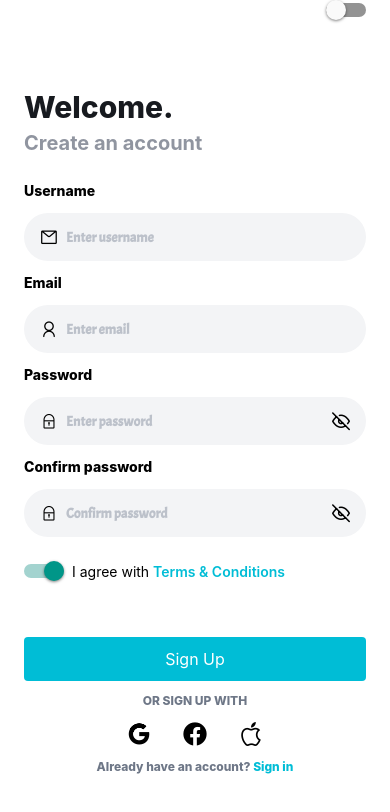
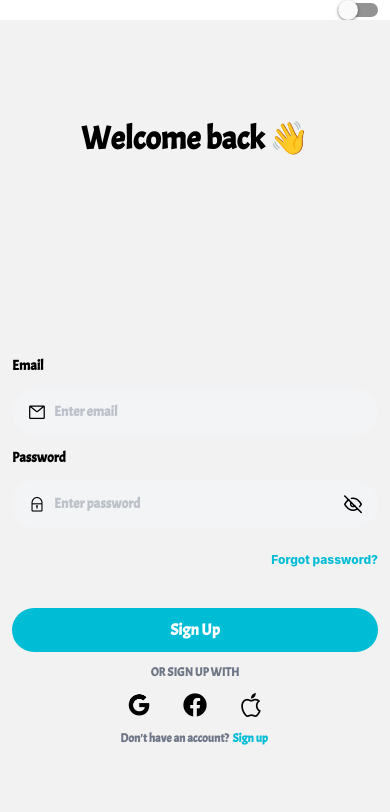
Before and after one commit to tonnyhc/BeastPhysique, a React Native app in the folder app/: screen /Login in a window 390 px wide. Shown: the top 812 px of the page. Built offline with nearby package versions, Linux system fonts and the light colour scheme.

Commit message:
Installed react native navigation and created a navigation between register and login screens

```diff
--- a/app/App.tsx
+++ b/app/App.tsx
@@ -1,12 +1,4 @@
 import { StatusBar } from "expo-status-bar";
-import {
-  SafeAreaView,
-  Switch,
-  Text,
-  View,
-  Button,
-  TextInput
-} from "react-native";
 import { useColorScheme } from "nativewind";
 
 import { useFonts } from "expo-font";
@@ -16,6 +8,10 @@ SplashScreen.preventAutoHideAsync();
 
 import Register from "./screens/Register";
 import { useCallback } from "react";
+import Login from "./screens/Login";
+import { NavigationContainer } from "@react-navigation/native";
+import StackNavigator from "./StackNavigator";
+import { SafeAreaView, Switch, View } from "react-native";
 
 export default function App() {
   const [isLoaded] = useFonts({
@@ -29,17 +25,33 @@ export default function App() {
     }
   }, [isLoaded]);
 
-  const onChangeColorScheme = ():void => {
-    setColorScheme(colorScheme === "light" ? "dark" : "light")
-  }
+  const onChangeColorScheme = (): void => {
+    setColorScheme(colorScheme === "light" ? "dark" : "light");
+  };
 
   return (
-    <SafeAreaView onLayout={onLayoutRootView} className="flex-1 font-acme dark:bg-darkBg">
-      <View className="flex-1 justify-center px-6 font-acme ">
-        <Switch className="self-end" onChange={onChangeColorScheme} value={colorScheme == 'dark'} />
-        <Register />
-      </View>
-      <StatusBar style={colorScheme == 'dark' ? 'light' : 'dark'} />
-    </SafeAreaView>
+    <NavigationContainer onReady={onLayoutRootView}>
+        {/* <SafeAreaView
+          onLayout={onLayoutRootView}
+          className="flex-1 font-acme dark:bg-darkBg"
+        > */}
+
+          <Switch
+            className="self-end mr-3"
+            onChange={onChangeColorScheme}
+            value={colorScheme == "dark"}
+          />
+          <StackNavigator />
+          <StatusBar style={colorScheme == "dark" ? "light" : "dark"} />
+        {/* </SafeAreaView> */}
+    </NavigationContainer>
   );
 }
+
+{
+  /*
+<View className="flex-1  px-6 font-acme ">
+<Register />
+<Login />
+</View> */
+}
--- /dev/null
+++ b/app/StackNavigator.tsx
@@ -0,0 +1,23 @@
+import { createStackNavigator } from "@react-navigation/stack";
+import Login from "./screens/Login";
+import Register from "./screens/Register";
+
+const Stack = createStackNavigator();
+
+const StackNavigator:React.FC = () => {
+  return (
+    <Stack.Navigator
+      screenOptions={{
+        headerShown: false,
+
+      }}
+    >
+      <Stack.Group>
+        <Stack.Screen name="Login" component={Login} />
+        <Stack.Screen name='Register' component={Register} />
+      </Stack.Group>
+    </Stack.Navigator>
+  );
+};
+
+export default StackNavigator;
--- /dev/null
+++ b/app/components/LoginForm.tsx
@@ -0,0 +1,100 @@
+import { useColorScheme } from "nativewind";
+import { AntDesign, Feather, FontAwesome5 } from "@expo/vector-icons";
+
+import { FormField } from "../ts/types";
+import { View, Text, TouchableOpacity } from "react-native";
+import ReusableInput from "./common/ReusableInput";
+import { useNavigation } from "@react-navigation/native";
+
+const LoginForm:React.FC =() => {
+    const {colorScheme} = useColorScheme();
+    const navigation = useNavigation();
+    const formFields: FormField[] = [
+        {
+          label: "Email",
+          leftIcon: (
+            <AntDesign
+              name="mail"
+              size={18}
+              color={colorScheme == "dark" ? "#DEE1E6FF" : "black"}
+            />
+          ),
+          placeholder: "Enter email",
+        },
+        {
+          label: "Password",
+          leftIcon: (
+            <AntDesign
+              name="lock"
+              size={18}
+              color={colorScheme == "dark" ? "#DEE1E6FF" : "black"}
+            />
+          ),
+          rightIcon: (
+            <Feather
+              name="eye-off"
+              size={18}
+              color={colorScheme == "dark" ? "#DEE1E6FF" : "black"}
+            />
+          ),
+          placeholder: "Enter password",
+          isPassword: true,
+        },
+      ];
+    return (
+        <View>
+        {formFields.map((field) => (
+          <View className="mb-3" key={field.label}>
+            <ReusableInput
+              placeholder={field.placeholder}
+              label={field.label}
+              leftIcon={field.leftIcon}
+              rightIcon={field.rightIcon}
+              isPassword={field.isPassword}
+            />
+          </View>
+        ))}
+        <Text className="text-blueText font-extrabold self-end my-3 text-xs dark:text-grayText">
+          Forgot password?
+        </Text>
+        <View className="mt-7 justify-center gap-3">
+          <TouchableOpacity className="px-4 items-center rounded-3xl h-11 justify-center bg-light-submitBtn">
+            <Text className="text-base text-white font-extrabold font-acme">
+              Sign Up
+            </Text>
+          </TouchableOpacity>
+          <Text className="self-center text-xs font-extrabold font-acme text-helperText dark:dark-helperText">
+            OR SIGN UP WITH
+          </Text>
+          <View className="flex-row self-center gap-8">
+            <AntDesign
+              name="google"
+              size={24}
+              color={colorScheme == "dark" ? "#DEE1E6FF" : "black"}
+            />
+            <FontAwesome5
+              name="facebook"
+              size={24}
+              color={colorScheme == "dark" ? "#DEE1E6FF" : "black"}
+            />
+            <AntDesign
+              name="apple-o"
+              size={24}
+              color={colorScheme == "dark" ? "#DEE1E6FF" : "black"}
+            />
+          </View>
+          <Text className="self-center text-xs font-acme text-helperText font-extrabold">
+            Don't have an account?{" "}
+            <TouchableOpacity onPress={() => navigation.navigate("Register")}>
+              <Text className="text-blueText font-extrabold self-center">
+                {" "}
+                Sign up{" "}
+              </Text>
+            </TouchableOpacity>
+          </Text>
+        </View>
+      </View>
+    )
+};
+
+export default LoginForm
--- a/app/components/RegisterForm.tsx
+++ b/app/components/RegisterForm.tsx
@@ -3,23 +3,18 @@ import { View, Text, Switch, TouchableOpacity } from "react-native";
 import { AntDesign, Feather, FontAwesome5 } from "@expo/vector-icons";
 import ReusableInput from "./common/ReusableInput";
 import { useColorScheme } from "nativewind";
-
-type FormField = {
-  label: string;
-  leftIcon: ReactNode;
-  rightIcon?: ReactNode;
-  placeholder: string;
-  isPassword?: boolean;
-};
+import { FormField } from "../ts/types";
+import { useNavigation } from "@react-navigation/native";
 
 const RegisterForm: React.FC = () => {
   const { colorScheme } = useColorScheme();
+  const navigation = useNavigation();
   const formFields: FormField[] = [
     {
       label: "Username",
       leftIcon: (
         <AntDesign
-          name="mail"
+          name="user"
           size={18}
           color={colorScheme == "dark" ? "#DEE1E6FF" : "black"}
         />
@@ -30,7 +25,7 @@ const RegisterForm: React.FC = () => {
       label: "Email",
       leftIcon: (
         <AntDesign
-          name="user"
+          name="mail"
           size={18}
           color={colorScheme == "dark" ? "#DEE1E6FF" : "black"}
         />
@@ -100,7 +95,7 @@ const RegisterForm: React.FC = () => {
       </View>
 
       <View className="mt-7 justify-center gap-3">
-        <TouchableOpacity className="px-4 items-center rounded h-11 justify-center bg-light-submitBtn">
+        <TouchableOpacity className="px-4 items-center rounded-3xl h-11 justify-center bg-light-submitBtn">
           <Text className="text-base text-white">Sign Up</Text>
         </TouchableOpacity>
         <Text className="self-center text-xs font-extrabold text-helperText dark:dark-helperText">
@@ -125,7 +120,9 @@ const RegisterForm: React.FC = () => {
         </View>
         <Text className="self-center text-xs text-helperText font-extrabold">
           Already have an account?{" "}
-          <Text className="text-blueText">Sign in</Text>
+          <TouchableOpacity onPress={() => navigation.navigate('Login')}>
+            <Text className="text-blueText font-extrabold text-xs">Sign in</Text>
+          </TouchableOpacity>
         </Text>
       </View>
     </View>
--- a/app/components/common/ReusableInput.tsx
+++ b/app/components/common/ReusableInput.tsx
@@ -21,7 +21,7 @@ const ReusableInput: React.FC<ReusableInputProps> = ({
 
   return (
     <View className=" h-20">
-      <Text className='text-sm font-extrabold mb-3 dark:text-white'>{label}</Text>
+      <Text className='text-sm font-extrabold font-acme mb-3 dark:text-white'>{label}</Text>
       <View className="flex-1 flex-row items-center bg-light-inputBg h-11 rounded-3xl outline-none px-4 dark:bg-dark-inputBg">
         {leftIcon && leftIcon}
         <TextInput
--- /dev/null
+++ b/app/screens/Login.tsx
@@ -0,0 +1,27 @@
+import React from "react";
+import { View, Text, TouchableOpacity, Switch, Button } from "react-native";
+import { FormField } from "../ts/types";
+import { useColorScheme } from "nativewind";
+import ReusableInput from "../components/common/ReusableInput";
+import { useNavigation } from "@react-navigation/native";
+import LoginForm from "../components/LoginForm";
+import { SafeAreaView } from "react-native-safe-area-context";
+
+const Login: React.FC = () => {
+  const { colorScheme } = useColorScheme();
+  const navigation = useNavigation();
+
+
+  return (
+    <SafeAreaView className="flex-1 px-3 justify-around font-acme">
+      <Text className="text-[32px] font-extrabold font-acme dark:text-white self-center">
+        Welcome back 👋
+      </Text>
+
+      <LoginForm />
+
+    </SafeAreaView>
+  );
+};
+
+export default Login;
--- a/app/screens/Register.tsx
+++ b/app/screens/Register.tsx
@@ -1,17 +1,17 @@
 import React from "react";
-import { View, Text } from "react-native";
+import { View, Text, SafeAreaView } from "react-native";
 import RegisterForm from "../components/RegisterForm";
 
 const Register: React.FC = () => {
   return (
-    <View className='flex-1 justify-center'>
+    <SafeAreaView className='flex-1 px-3 justify-center'>
       <Text className='text-3xl font-extrabold text-light-primaryText mb-1 dark:text-white'>Welcome.</Text>
       <Text className='text-xl font-bold text-light-secondaryText'>Create an account</Text>
 
       {/* register form */}
       <RegisterForm />
 
-    </View>
+    </SafeAreaView>
   );
 };
 
--- /dev/null
+++ b/app/ts/types.ts
@@ -0,0 +1,9 @@
+import { ReactNode } from "react";
+
+export type FormField = {
+    label: string;
+    leftIcon?: ReactNode;
+    rightIcon?: ReactNode;
+    placeholder: string;
+    isPassword?: boolean;
+  };
```
Also changed, not shown: app/package.json (+7 -2 lines), 1 other file (tests, documents, lock files or other folders).
